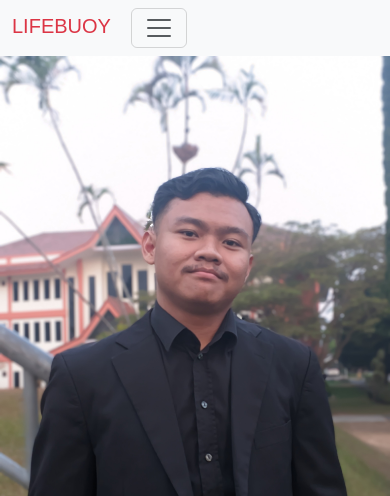
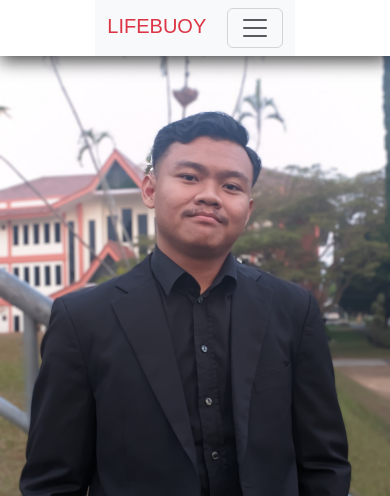
Before and after one commit to gibrael046/finalproject, a plain HTML site: page more.html in a window 390 px wide. Shown: the top 496 px of the page. Drawn offline with nearby package versions, Linux system fonts and the light colour scheme.

Commit message:
meresponsivekan

```diff
--- a/more.html
+++ b/more.html
@@ -10,9 +10,9 @@
     <link rel="icon" type="image/x-icon" href="img/sabun.ico">
 </head>
 <body>
-    <header>
+    <header class="header">
         <nav class="navbar navbar-expand-lg bg-body-tertiary">
-            <div class="nav">
+            <div>
                     <div class="collapse navbar-collapse" id="navbarNav">
                         <ul class="navbar-nav">
                         <li class="nav-item">
--- a/sabun.css
+++ b/sabun.css
@@ -4,13 +4,13 @@
     font-family: sans-serif;
 }
 
-/* header {
+header {
     z-index: 100;
     width: 100%;
     position: fixed;
     background-color: #fff;
     box-shadow: 0px 5px 18px 0px rgba(0,0,0,0.75); -webkit-box-shadow: 0px 5px 18px 0px rgba(0,0,0,0.75); -moz-box-shadow: 0px 5px 18px 0px rgba(0,0,0,0.75);
-} */
+}
 
 .Link a {
     margin: 5px;
```
Also changed, not shown: biodata.html (+1 -1 lines), contact_us.html (+1 -1 lines), index.html (+1 -1 lines).
